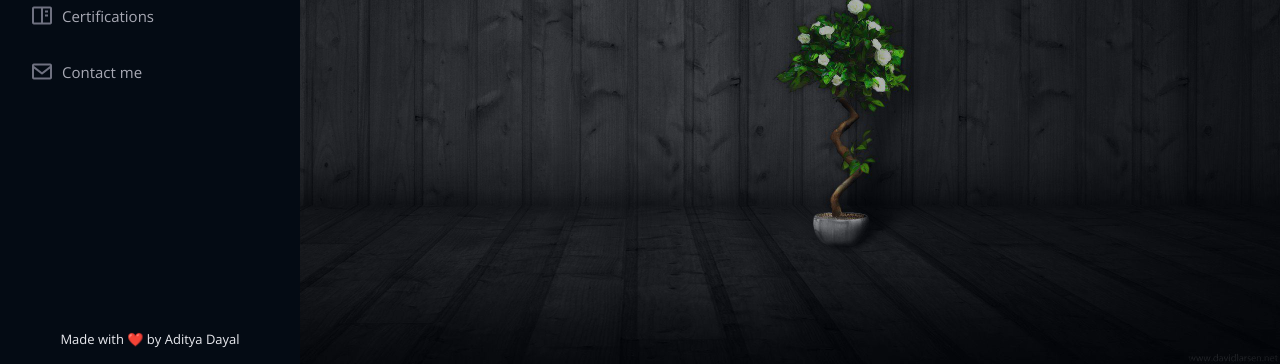
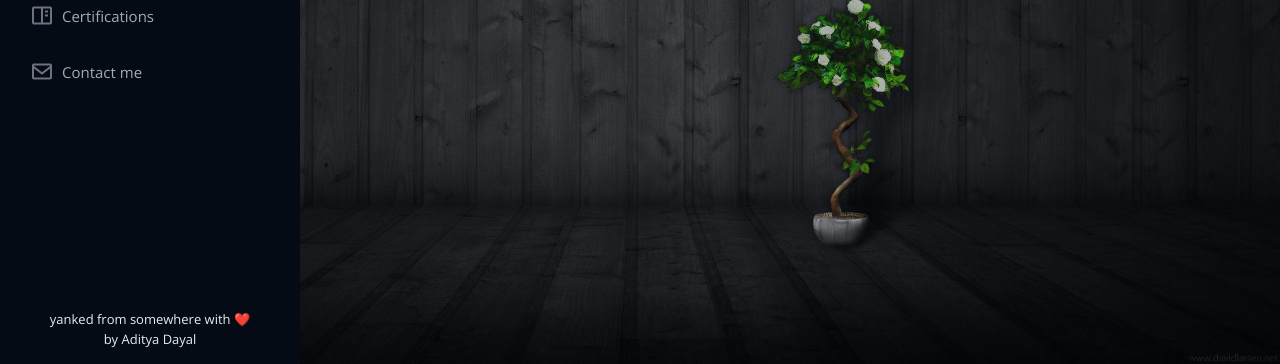
Before and after one commit to lolzhub/adityadayal, a plain HTML site: page index.html in a window 1280 px wide. Shown: the part 436-800 px from the top of the page. Drawn offline with nearby package versions, Linux system fonts and the light colour scheme.

Commit message:
Update index.html

```diff
--- a/index.html
+++ b/index.html
@@ -1222,7 +1222,7 @@
           <!-- You can delete the links only if you purchased the pro version. -->
           <!-- Licensing information: https://bootstrapmade.com/license/ -->
           <!-- Purchase the pro version with working PHP/AJAX contact form: https://bootstrapmade.com/iportfolio-bootstrap-portfolio-websites-template/ -->
-          Made with ❤️ by Aditya Dayal
+          yanked from somewhere with ❤️ by Aditya Dayal
         </div>
       </div>
     </footer>
```
